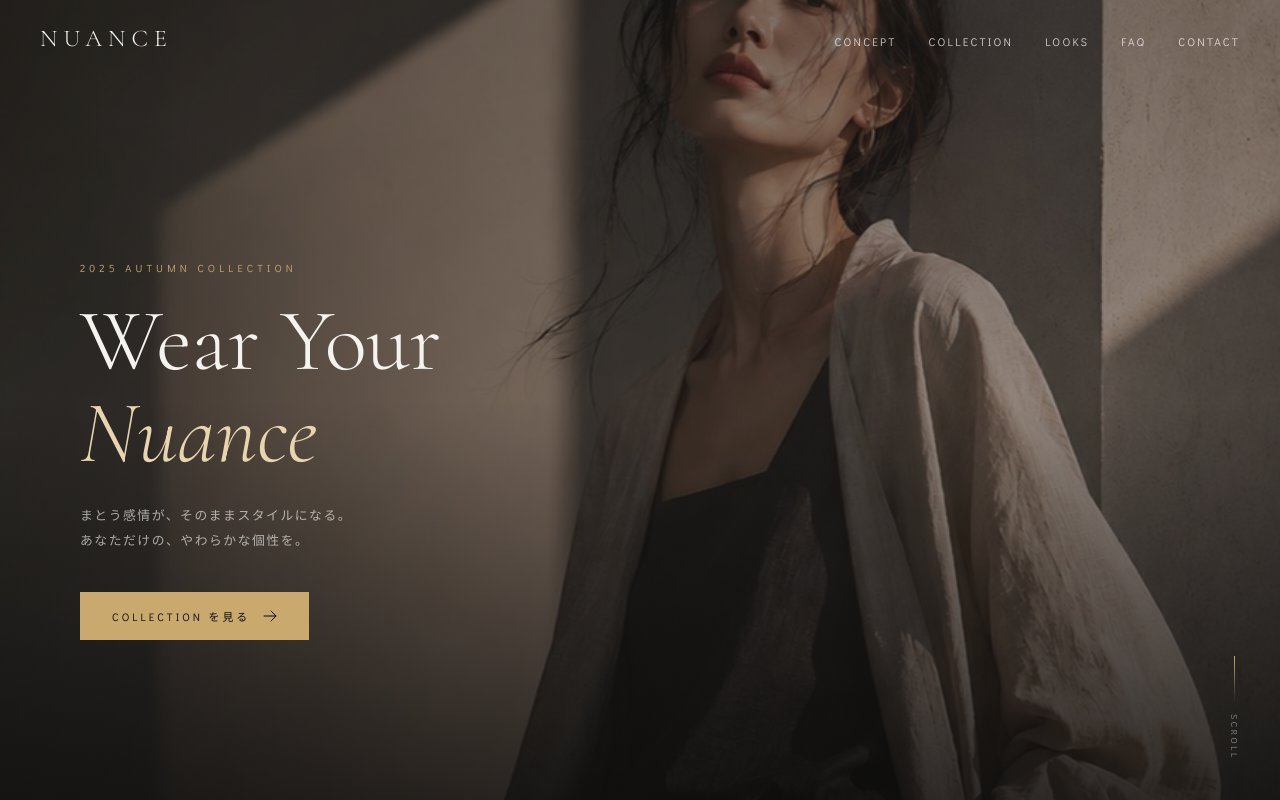
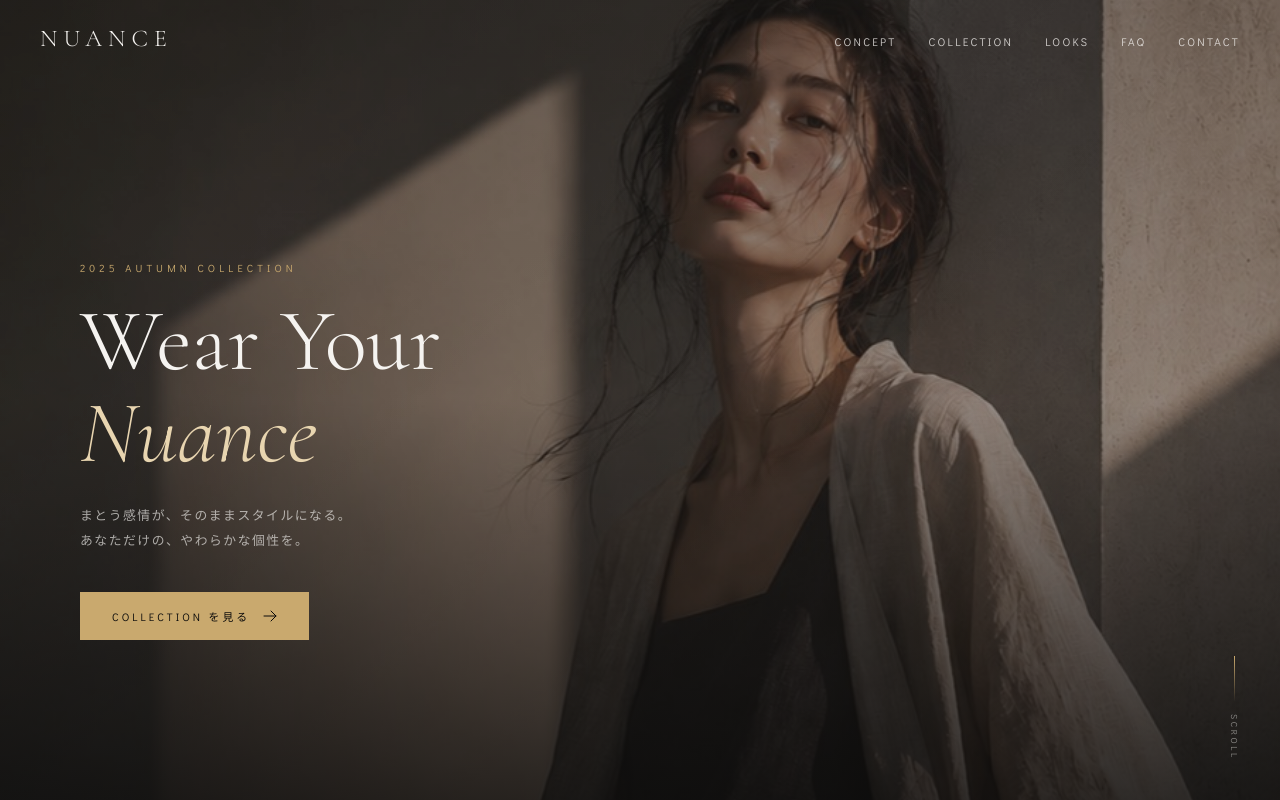
Before and after one commit to Dodekarutin/lp-portfolio, a plain HTML site: page index.html in a window 1280 px wide. Shown: the top 800 px of the page. Drawn offline with nearby package versions, Linux system fonts and the light colour scheme.

Commit message:
Adjust hero image framing

```diff
--- a/index.html
+++ b/index.html
@@ -148,7 +148,7 @@
       inset: 0;
       width: 100%; height: 100%;
       object-fit: cover;
-      object-position: center 20%;
+      object-position: 66% 10%;
       opacity: 0.55;
     }
 
@@ -944,6 +944,10 @@
     .reveal-delay-3 { transition-delay: 0.3s; }
     .reveal-delay-4 { transition-delay: 0.4s; }
 
+    @media (min-width: 1100px) {
+      .hero-img { object-position: 64% 8%; }
+    }
+
     /* ===== MOBILE ===== */
     @media (max-width: 640px) {
       nav { padding: 1rem 1.5rem; }
@@ -953,6 +957,7 @@
       .nav-links { display: none; }
       .nav-hamburger { display: flex; }
       #hero { min-height: 560px; }
+      .hero-img { object-position: 72% 20%; }
       .hero-content { max-width: 100%; padding: 4rem 1.5rem 5.5rem; }
       .cta-sub br { display: none; }
       .btn-primary,
```
